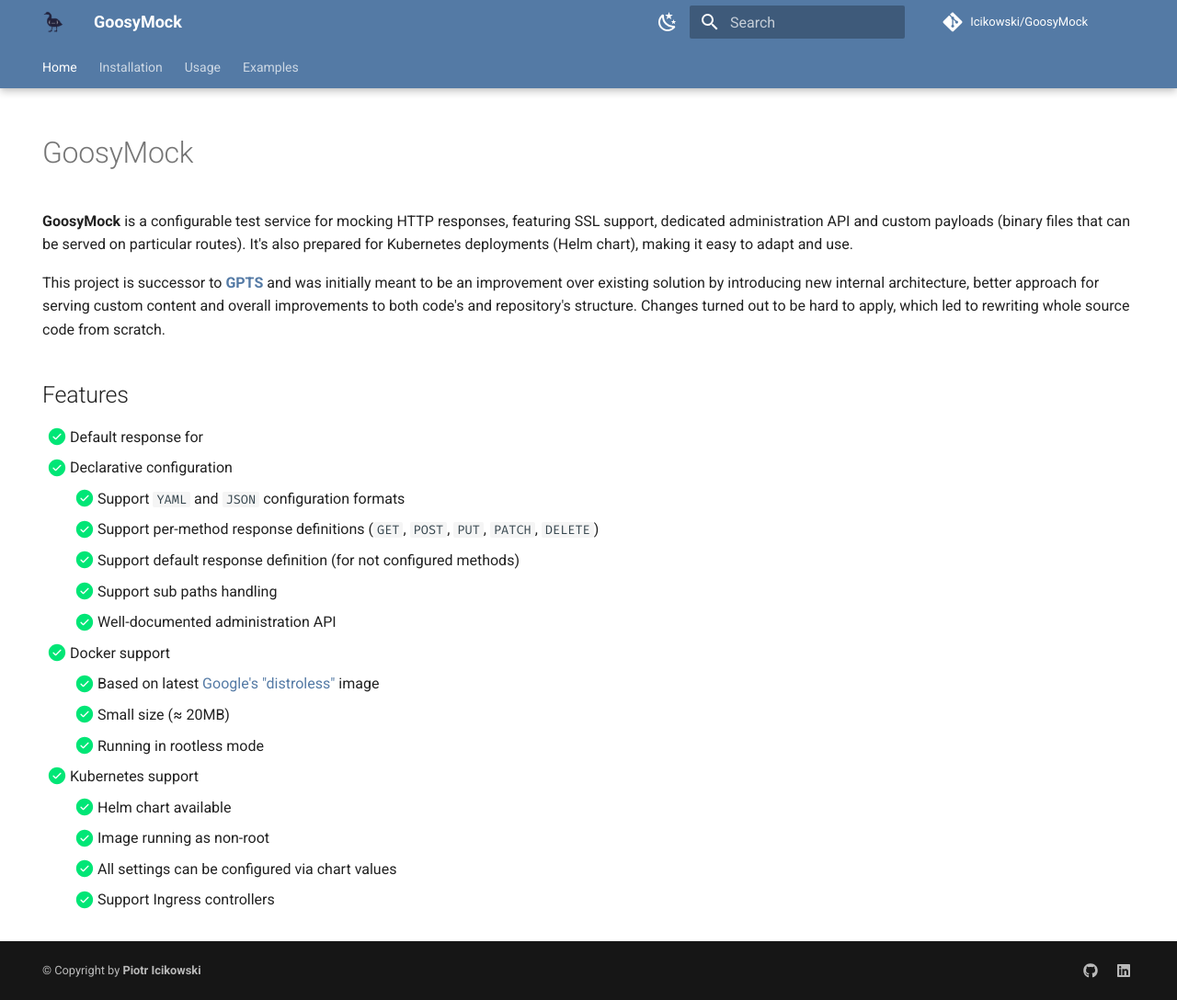
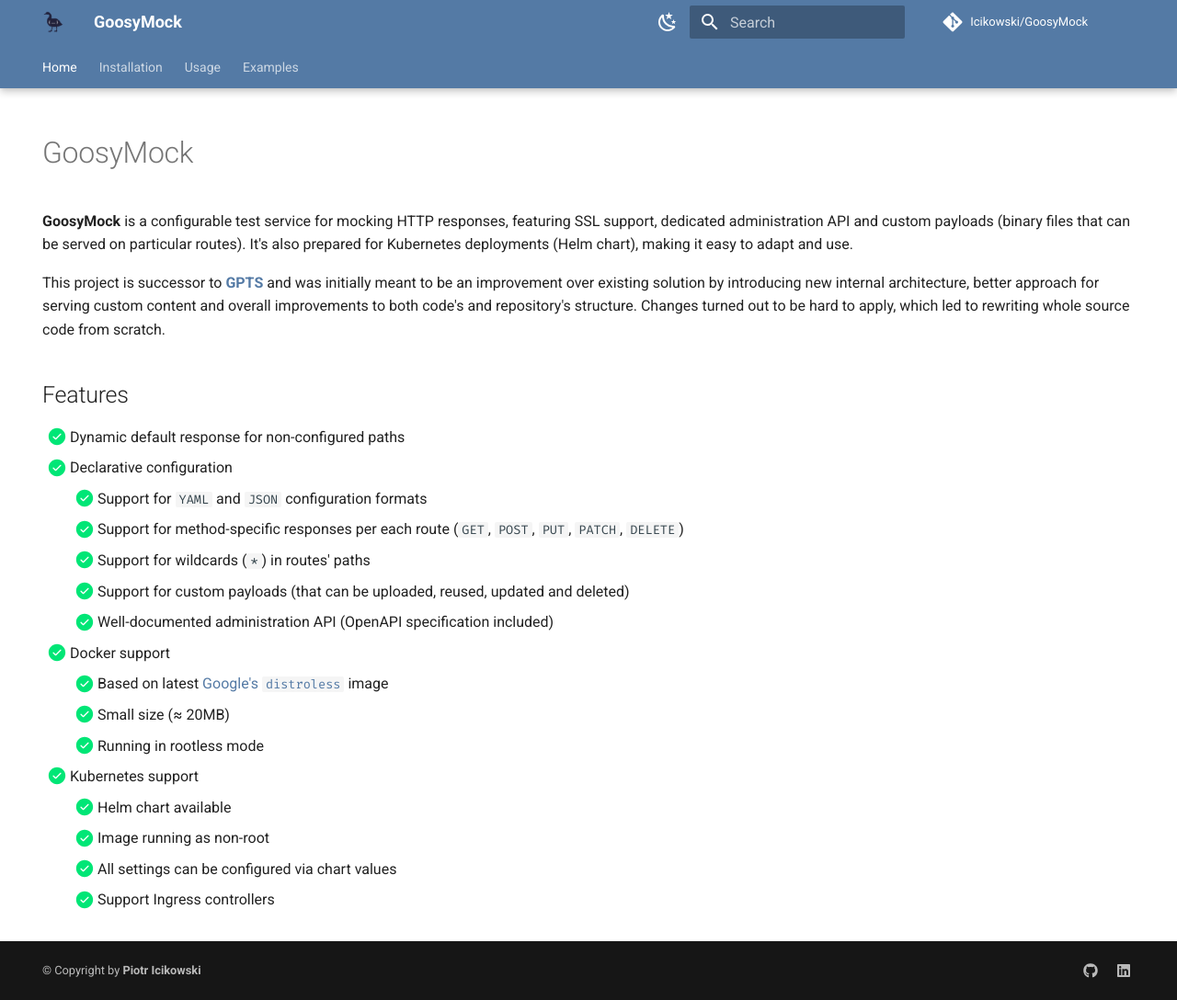
Before and after one commit to Icikowski/GoosyMock, an MkDocs documentation site: the page built from docs/sources/index.md, in a window 1280 px wide and 1088 px high. Shown: the whole window at 92% size. Built offline with MkDocs 1.6.1 and Material for MkDocs 9.7.7, drawn with Linux system fonts in a browser that asks for light colours; comment, search, counter and statistics services are not loaded.

Commit message:
feat(docs): update front page

```diff
--- a/docs/sources/index.md
+++ b/docs/sources/index.md
@@ -19,15 +19,15 @@
 
 ## Features
 
-- [X] Default response for
+- [X] Dynamic default response for non-configured paths
 - [X] Declarative configuration
-    - [X] Support `YAML` and `JSON` configuration formats
-    - [X] Support per-method response definitions (`GET`, `POST`, `PUT`, `PATCH`, `DELETE`)
-    - [X] Support default response definition (for not configured methods)
-    - [X] Support sub paths handling
-    - [X] Well-documented administration API
+    - [X] Support for `YAML` and `JSON` configuration formats
+    - [X] Support for method-specific responses per each route (`GET`, `POST`, `PUT`, `PATCH`, `DELETE`)
+    - [X] Support for wildcards (`*`) in routes' paths
+    - [X] Support for custom payloads (that can be uploaded, reused, updated and deleted)
+    - [X] Well-documented administration API (OpenAPI specification included)
 - [X] Docker support
-    - [X] Based on latest [Google's "distroless"](https://github.com/GoogleContainerTools/distroless) image
+    - [X] Based on latest [Google's `distroless`](https://github.com/GoogleContainerTools/distroless) image
     - [X] Small size (≈ 20MB)
     - [X] Running in rootless mode
 - [X] Kubernetes support
```
